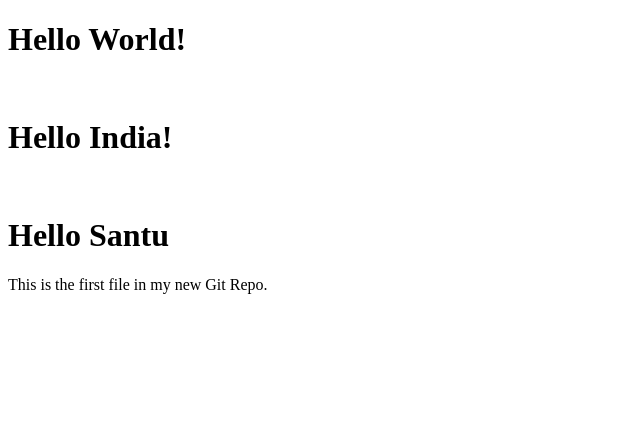
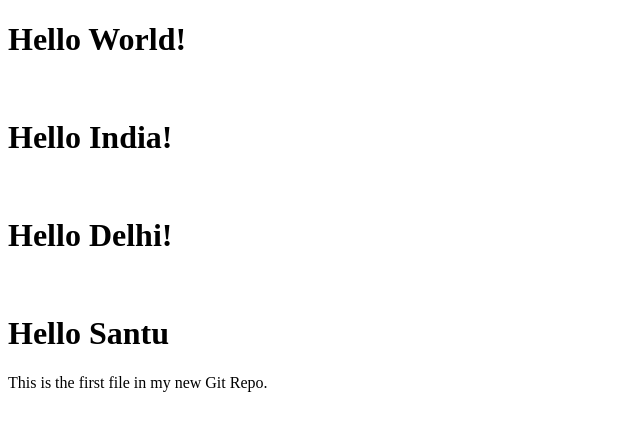
Before and after one commit to coolsantu2007/hellow-world1, a plain HTML site: page index.html in a window 1280 px wide. Shown: the whole page, without its empty margins (0-640 px from the left). Drawn offline with Linux system fonts and the light colour scheme.

Commit message:
fourth change

```diff
--- a/index.html
+++ b/index.html
@@ -7,6 +7,7 @@
 
 <h1>Hello World!</h1><br>
 <h1>Hello India!</h1><br>
+<h1>Hello Delhi!</h1><br>
 <h1>Hello Santu</h1>
 <p>This is the first file in my new Git Repo.</p>
 
```
